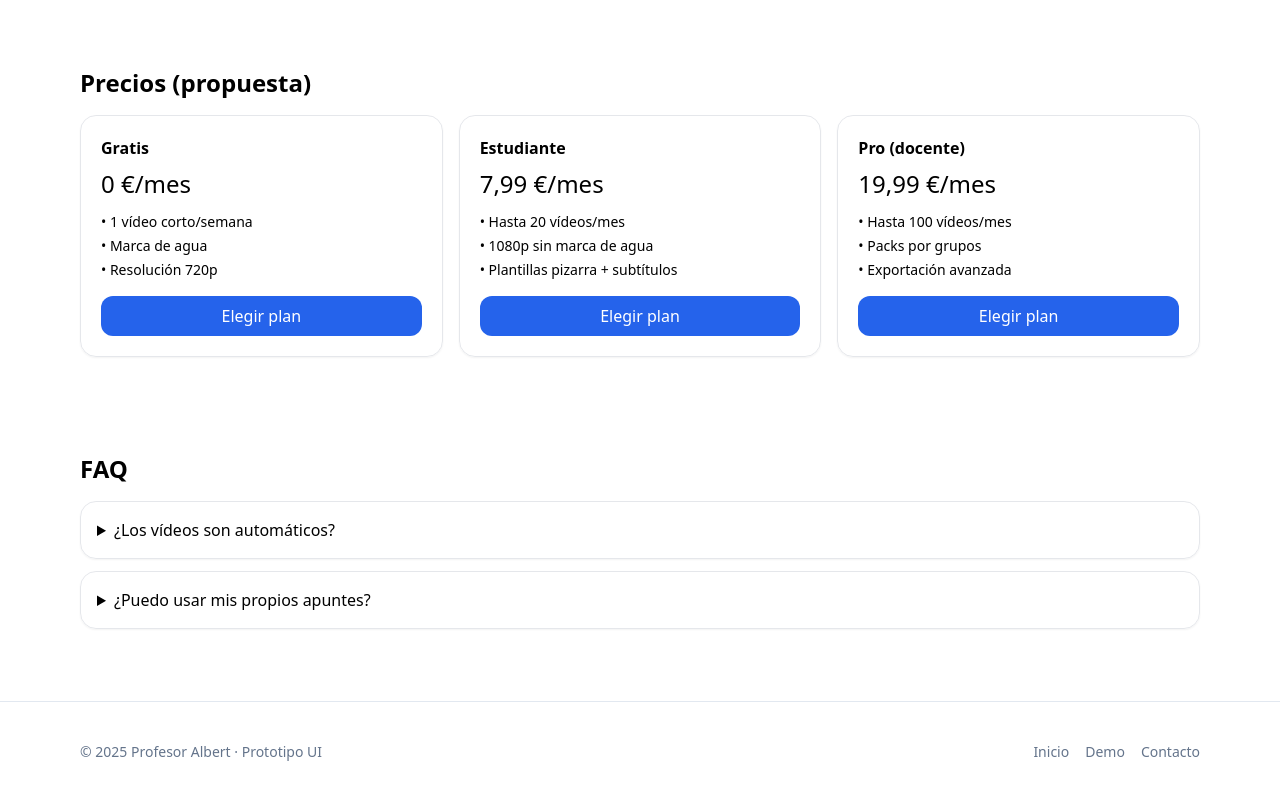
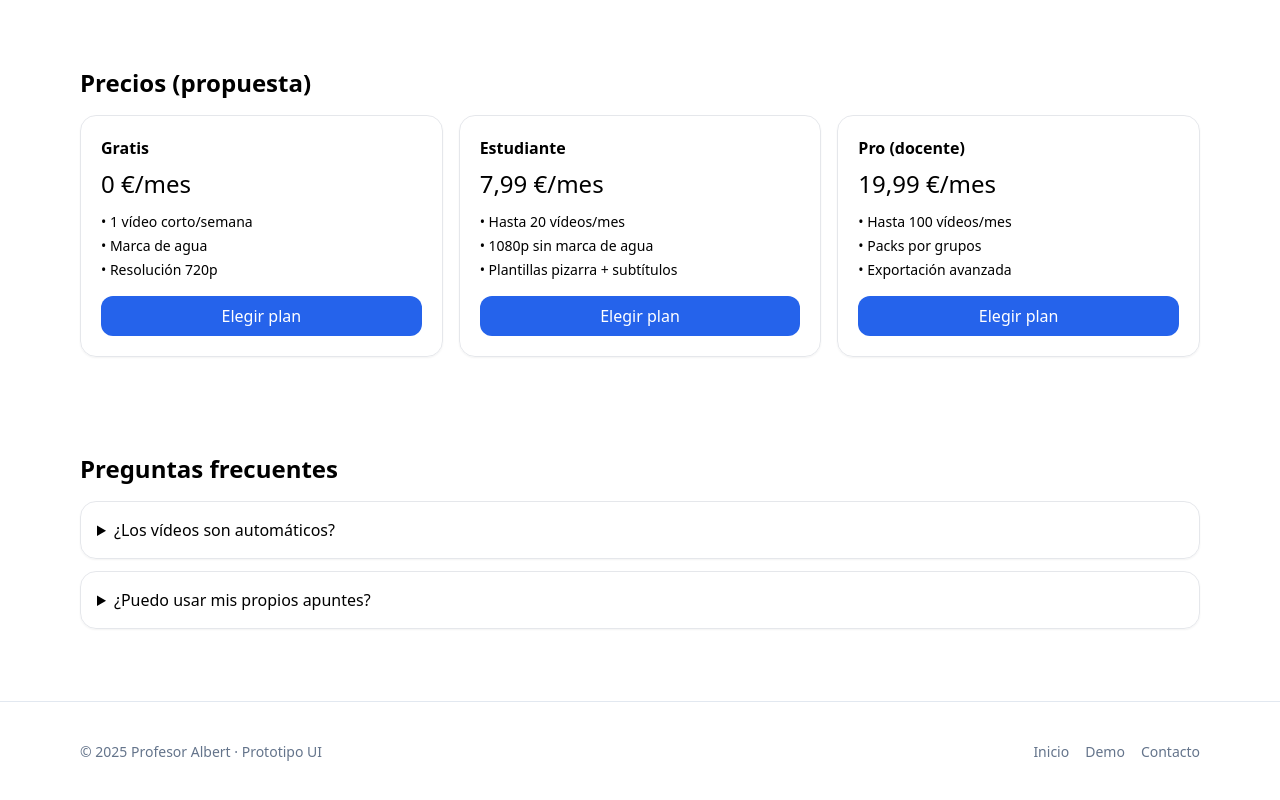
Before and after one commit to maarcosmrt-hub/profesoralbert-web, a React (Create React App) app: page / in a window 1280 px wide. Shown: the part 1162-1962 px from the top of the page. Built offline with nearby package versions, Linux system fonts and the light colour scheme.

Commit message:
Update App.tsx

```diff
--- a/src/App.tsx
+++ b/src/App.tsx
@@ -319,8 +319,8 @@ En la pizarra verás un ejemplo y luego un mini-reto. ¡Vamos paso a paso!`;
       </section>
 
       {/* FAQ */}
-      <section id="faq" className="max-w-6xl mx-auto px-4 py-12">
-        <h3 className="text-2xl font-semibold">FAQ</h3>
+      <section id="preguntas" className="max-w-6xl mx-auto px-4 py-12">
+  <h3 className="text-2xl font-semibold">Preguntas frecuentes</h3>
         <div className="mt-4 space-y-3">
           <details className="p-4 rounded-2xl border bg-white/80 backdrop-blur-sm shadow-sm">
             <summary className="cursor-pointer font-medium">¿Los vídeos son automáticos?</summary>
```
